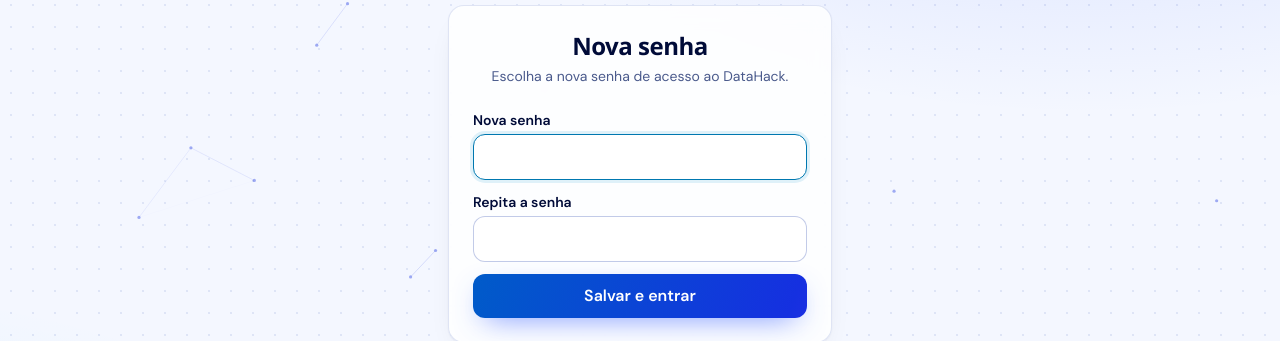
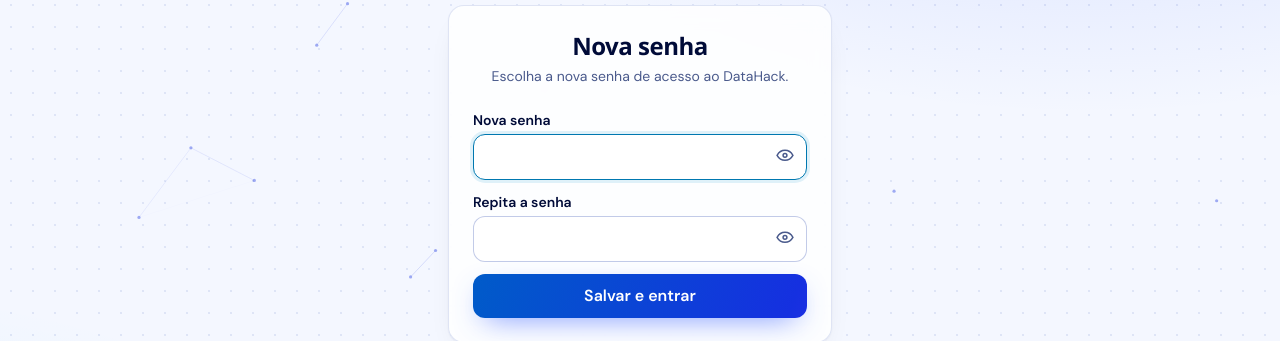
Before and after one commit to DataHack-Univag/datahack-teams, a Next.js app: page /nova-senha in a window 1280 px wide. Shown: the part 226-567 px from the top of the page. Built offline with nearby package versions, Linux system fonts and the light colour scheme; a web font is replaced by a local one.

Commit message:
mostrar senha

```diff
--- /dev/null
+++ b/src/components/CampoSenha.tsx
@@ -0,0 +1,56 @@
+"use client";
+
+import { useId, useState } from "react";
+import type { InputHTMLAttributes } from "react";
+
+type CampoSenhaProps = Omit<InputHTMLAttributes<HTMLInputElement>, "type"> & {
+  label: string;
+};
+
+export function CampoSenha({ label, className, ...props }: CampoSenhaProps) {
+  const [visivel, setVisivel] = useState(false);
+  const id = useId();
+
+  return (
+    <label className="block">
+      <span className="rotulo">{label}</span>
+      <span className="relative block">
+        <input
+          {...props}
+          id={id}
+          type={visivel ? "text" : "password"}
+          className={`campo pr-12${className ? ` ${className}` : ""}`}
+        />
+        <button
+          type="button"
+          onClick={() => setVisivel((atual) => !atual)}
+          aria-label={visivel ? "Ocultar senha" : "Mostrar senha"}
+          aria-pressed={visivel}
+          className="absolute inset-y-0 right-0 flex w-11 items-center justify-center text-suave transition hover:text-foreground"
+        >
+          <svg
+            viewBox="0 0 24 24"
+            fill="none"
+            stroke="currentColor"
+            strokeWidth="1.8"
+            className="h-5 w-5"
+            aria-hidden="true"
+          >
+            {visivel ? (
+              <>
+                <path d="M3 3l18 18" strokeLinecap="round" />
+                <path d="M10.6 10.7a2 2 0 0 0 2.7 2.7" strokeLinecap="round" />
+                <path d="M9.9 4.2A10.7 10.7 0 0 1 12 4c5.2 0 8.4 4 9.5 6a11.8 11.8 0 0 1-3.1 3.7M6.2 6.2C4.1 7.5 2.9 9.4 2.5 10c1.1 2 4.3 6 9.5 6 1 0 1.9-.1 2.7-.4" strokeLinecap="round" strokeLinejoin="round" />
+              </>
+            ) : (
+              <>
+                <path d="M2.5 10s3.3-6 9.5-6 9.5 6 9.5 6-3.3 6-9.5 6-9.5-6-9.5-6Z" />
+                <circle cx="12" cy="10" r="2.3" />
+              </>
+            )}
+          </svg>
+        </button>
+      </span>
+    </label>
+  );
+}
--- a/src/components/LoginSenha.tsx
+++ b/src/components/LoginSenha.tsx
@@ -3,6 +3,7 @@
 import { useRouter } from "next/navigation";
 import { useState } from "react";
 import { createClient } from "@/lib/supabase/client";
+import { CampoSenha } from "./CampoSenha";
 
 // Login por e-mail + senha no Supabase Auth.
 // "Primeiro acesso" cria a conta; o trigger do banco recusa e-mails fora da
@@ -135,32 +136,24 @@ export function LoginSenha() {
           />
         </label>
         {modo !== "esqueci" && (
-          <label className="block">
-            <span className="rotulo">Senha</span>
-            <input
-              type="password"
+          <CampoSenha
+            label="Senha"
             value={senha}
             onChange={(e) => setSenha(e.target.value)}
             autoComplete={modo === "criar" ? "new-password" : "current-password"}
             minLength={6}
             required
-              className="campo"
           />
-          </label>
         )}
         {modo === "criar" && (
-          <label className="block">
-            <span className="rotulo">Repita a senha</span>
-            <input
-              type="password"
+          <CampoSenha
+            label="Repita a senha"
             value={confirma}
             onChange={(e) => setConfirma(e.target.value)}
             autoComplete="new-password"
             minLength={6}
             required
-              className="campo"
           />
-          </label>
         )}
 
         {erro && (
--- a/src/components/NovaSenha.tsx
+++ b/src/components/NovaSenha.tsx
@@ -3,6 +3,7 @@
 import { useRouter } from "next/navigation";
 import { useState } from "react";
 import { createClient } from "@/lib/supabase/client";
+import { CampoSenha } from "./CampoSenha";
 
 export function NovaSenha() {
   const router = useRouter();
@@ -37,31 +38,23 @@ export function NovaSenha() {
 
   return (
     <form onSubmit={salvar} className="space-y-3">
-      <label className="block">
-        <span className="rotulo">Nova senha</span>
-        <input
-          type="password"
+      <CampoSenha
+        label="Nova senha"
         value={senha}
         onChange={(e) => setSenha(e.target.value)}
         autoComplete="new-password"
         minLength={6}
         required
         autoFocus
-          className="campo"
       />
-      </label>
-      <label className="block">
-        <span className="rotulo">Repita a senha</span>
-        <input
-          type="password"
+      <CampoSenha
+        label="Repita a senha"
         value={confirma}
         onChange={(e) => setConfirma(e.target.value)}
         autoComplete="new-password"
         minLength={6}
         required
-          className="campo"
       />
-      </label>
       {erro && (
         <p className="rounded-xl bg-red-500/15 p-3 text-sm text-red-700 dark:text-red-300">{erro}</p>
       )}
```
Lines whose indentation alone changed are shown as unchanged.
